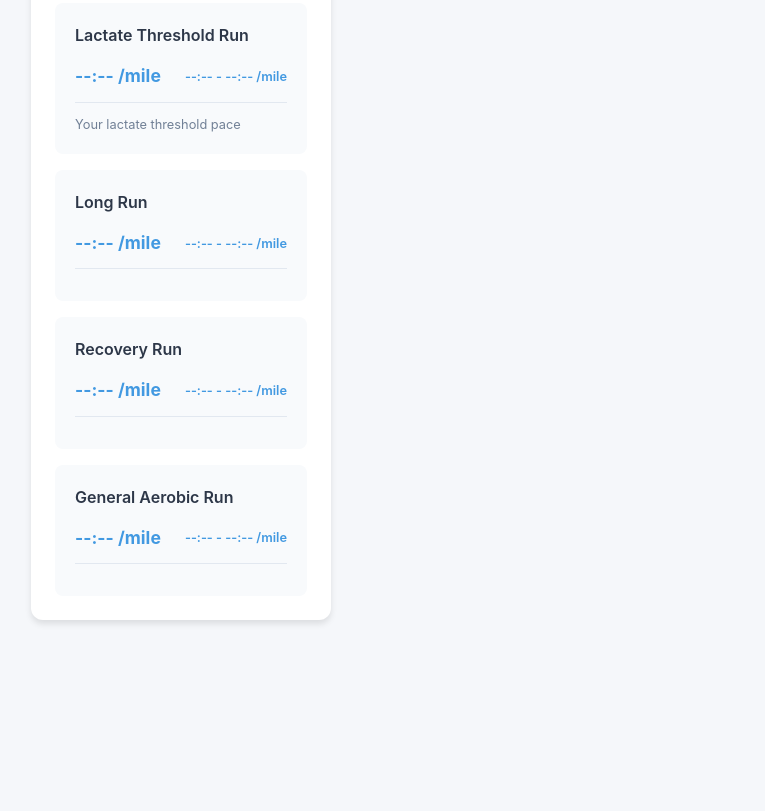
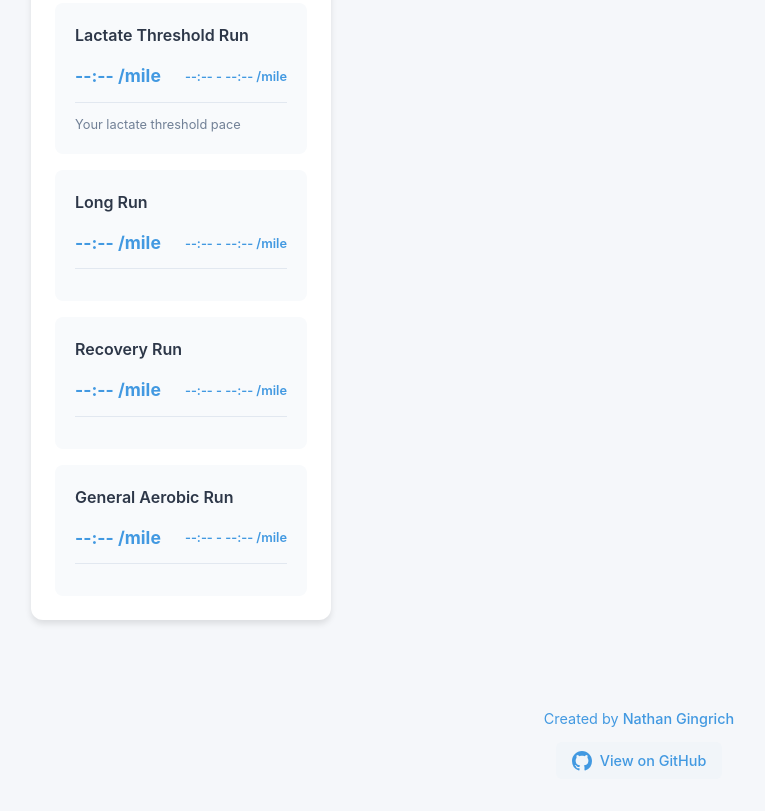
Before and after one commit to njgingrich/running-plan, a plain HTML site: page index.html in a window 1280 px wide. Shown: the part 724-1535 px from the top of the page, without its empty margins (1-766 px from the left). Before the commit the page ends 1400 px from the top, so only its background shows below. Drawn offline with Linux system fonts and the light colour scheme.

Commit message:
Add footer

```diff
--- a/index.html
+++ b/index.html
@@ -87,5 +87,16 @@
             </div>
         </main>
     </div>
+    <footer class="footer">
+        <div class="footer-content">
+            <p>Created by <a href="https://github.com/njgingrich" target="_blank" rel="noopener noreferrer">Nathan Gingrich</a></p>
+            <a href="https://github.com/njgingrich/running-plan" class="repo-link" target="_blank" rel="noopener noreferrer">
+                <svg height="20" width="20" aria-hidden="true" viewBox="0 0 16 16" version="1.1">
+                    <path d="M8 0c4.42 0 8 3.58 8 8a8.013 8.013 0 0 1-5.45 7.59c-.4.08-.55-.17-.55-.38 0-.27.01-1.13.01-2.2 0-.75-.25-1.23-.54-1.48 1.78-.2 3.65-.88 3.65-3.95 0-.88-.31-1.59-.82-2.15.08-.2.36-1.02-.08-2.12 0 0-.67-.22-2.2.82-.64-.18-1.32-.27-2-.27-.68 0-1.36.09-2 .27-1.53-1.03-2.2-.82-2.2-.82-.44 1.1-.16 1.92-.08 2.12-.51.56-.82 1.28-.82 2.15 0 3.06 1.86 3.75 3.64 3.95-.23.2-.44.55-.51 1.07-.46.21-1.61.55-2.33-.66-.15-.24-.6-.83-1.23-.82-.67.01-.27.38.01.53.34.19.73.9.82 1.13.16.45.68 1.31 2.69.94 0 .67.01 1.3.01 1.49 0 .21-.15.45-.55.38A7.995 7.995 0 0 1 0 8c0-4.42 3.58-8 8-8Z"></path>
+                </svg>
+                <span>View on GitHub</span>
+            </a>
+        </div>
+    </footer>
 </body>
 </html>
--- a/styles.css
+++ b/styles.css
@@ -306,3 +306,57 @@ input:focus, select:focus {
         padding: 0.5rem;
     }
 }
+
+.footer {
+    text-align: center;
+    padding: 2rem;
+    color: var(--color-primary);
+    font-size: 0.9rem;
+
+}
+
+.footer-content {
+    max-width: 1400px;
+    margin: 0 auto;
+    display: flex;
+    justify-content: center;
+    align-items: center;
+    flex-direction: column;
+    gap: 0.75rem;
+}
+
+.footer a {
+    color: var(--color-primary);
+    text-decoration: none;
+    font-weight: 500;
+}
+
+.footer a:hover {
+    text-decoration: underline;
+}
+
+.repo-link {
+    display: flex;
+    align-items: center;
+    gap: 0.5rem;
+    padding: 0.5rem 1rem;
+    border-radius: 6px;
+    background: #f1f5f9;
+    transition: background-color 0.2s;
+}
+
+.repo-link:hover {
+    background: #e2e8f0;
+    text-decoration: none !important;
+}
+
+.repo-link svg {
+    fill: currentColor;
+}
+
+@media (max-width: 600px) {
+    .footer-content {
+        flex-direction: column;
+        gap: 1rem;
+    }
+}
```
